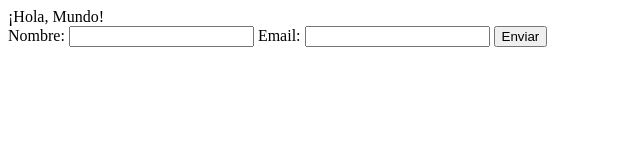
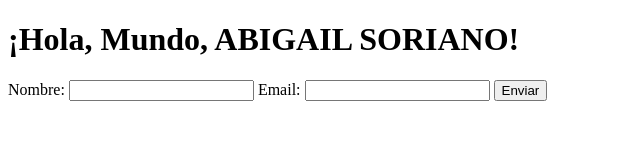
Before and after one commit to aneage-yy/ejercicio12, a plain HTML site: page index.html in a window 1280 px wide. Shown: the whole page, without its empty margins (0-640 px from the left). Drawn offline with Linux system fonts and the light colour scheme.

Commit message:
Update index.html

```diff
--- a/index.html
+++ b/index.html
@@ -6,7 +6,7 @@
     <title>Abigail Soriano</title>
 </head>
 <body>
-    <h111>¡Hola, Mundo!</h1>
+    <h1>¡Hola, Mundo, ABIGAIL SORIANO!</h1>
     <form id="contact-form">
         <label for="name">Nombre:</label>
         <input type="text" id="name" name="name" required>
```
